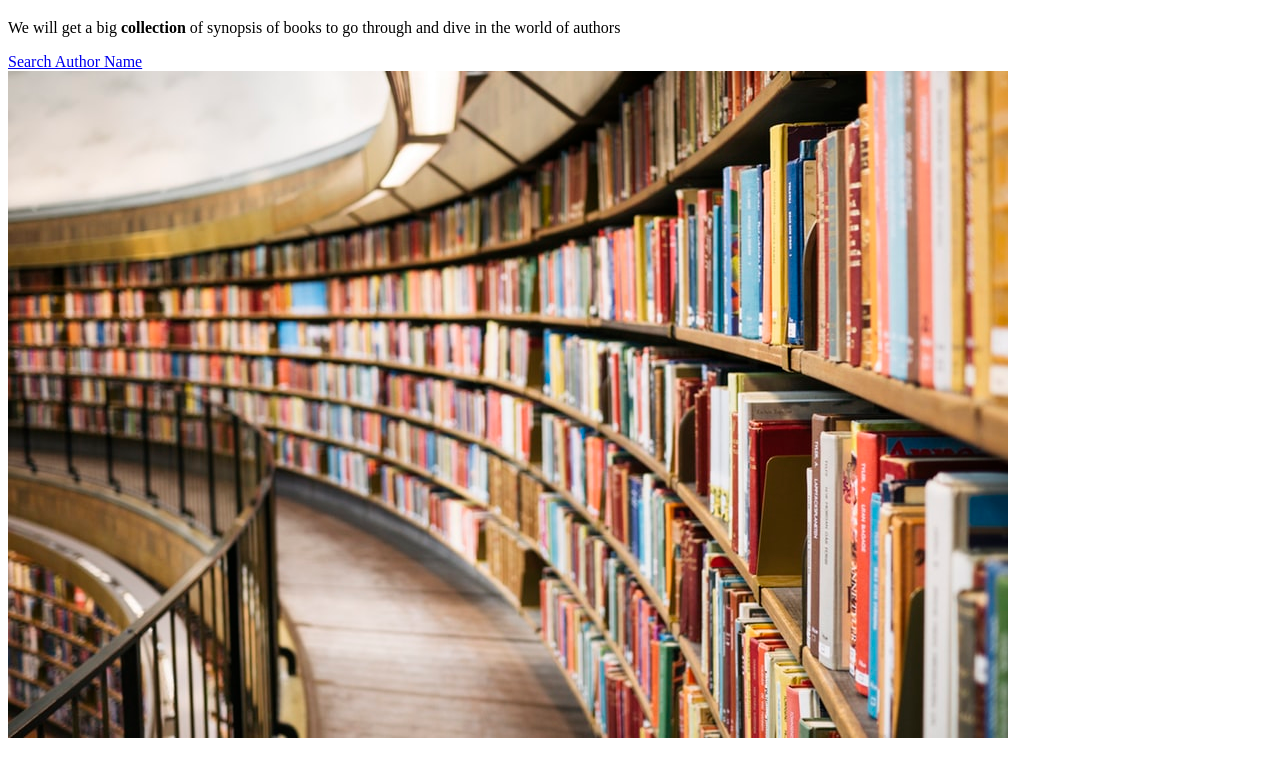
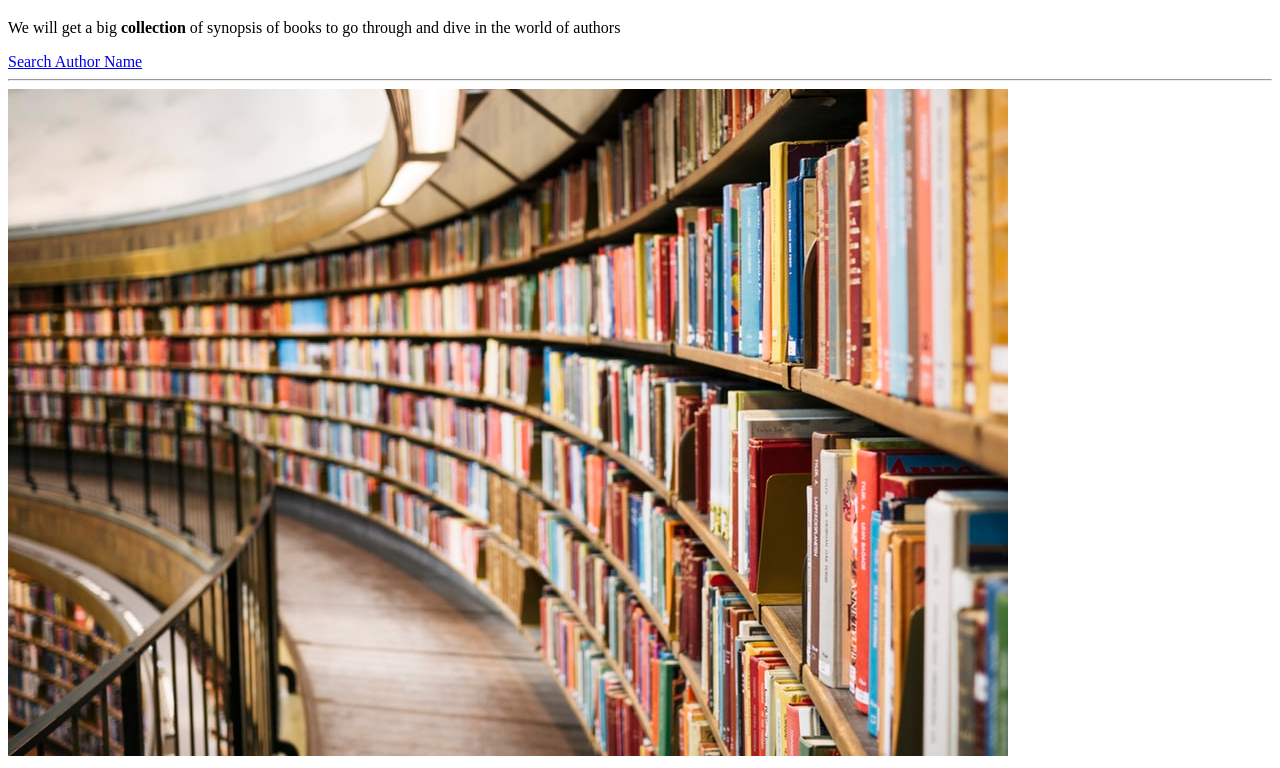
Before and after one commit to write2rajinder/woa, a plain HTML site: page index.html in a window 1280 px wide. Shown: the part 61-829 px from the top of the page. Drawn offline with Linux system fonts and the light colour scheme.

Commit message:
Update index.html

```diff
--- a/index.html
+++ b/index.html
@@ -9,7 +9,8 @@
 	</h1>
 	<p>We will get a big <b>collection</b> of synopsis of books to go through and dive in the world of authors</p>
 
-	<a href="https://google.com" target="_blank" title="Search on Google">Search Author Name</a>
+	<a href="https://google.com" target="_blank" title="Search on Google">Search Author Name</a><br>
+	<hr>
 	<div>
 		<img src="img/library.jpg">
 	</div>
```
